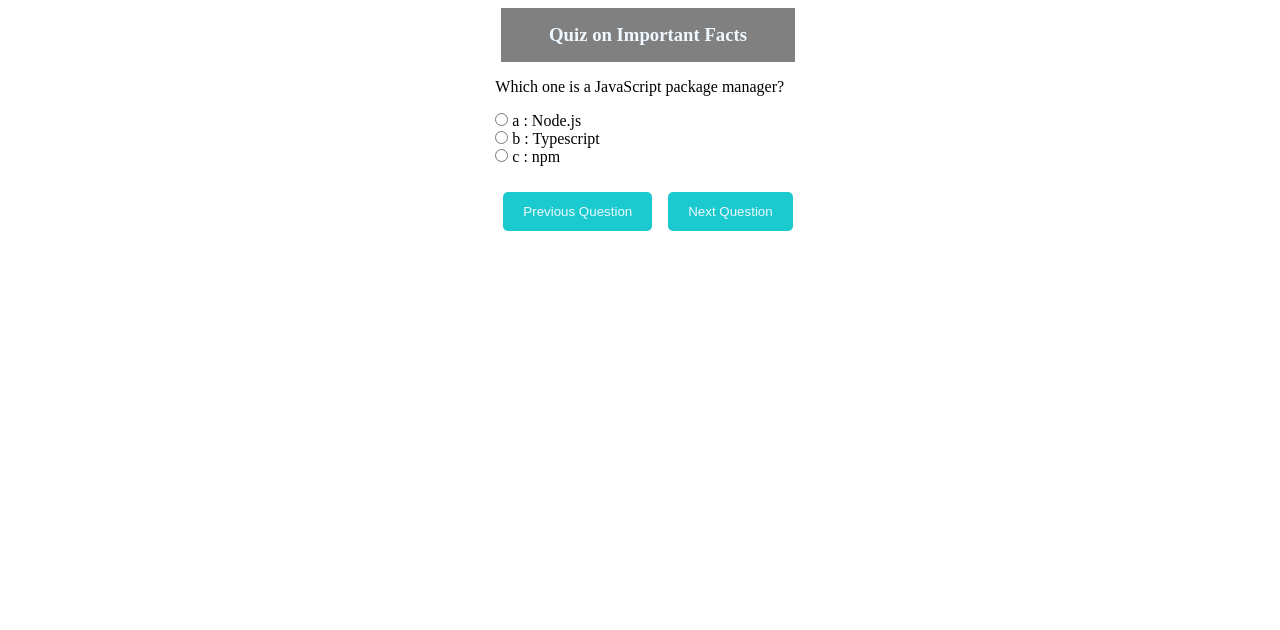
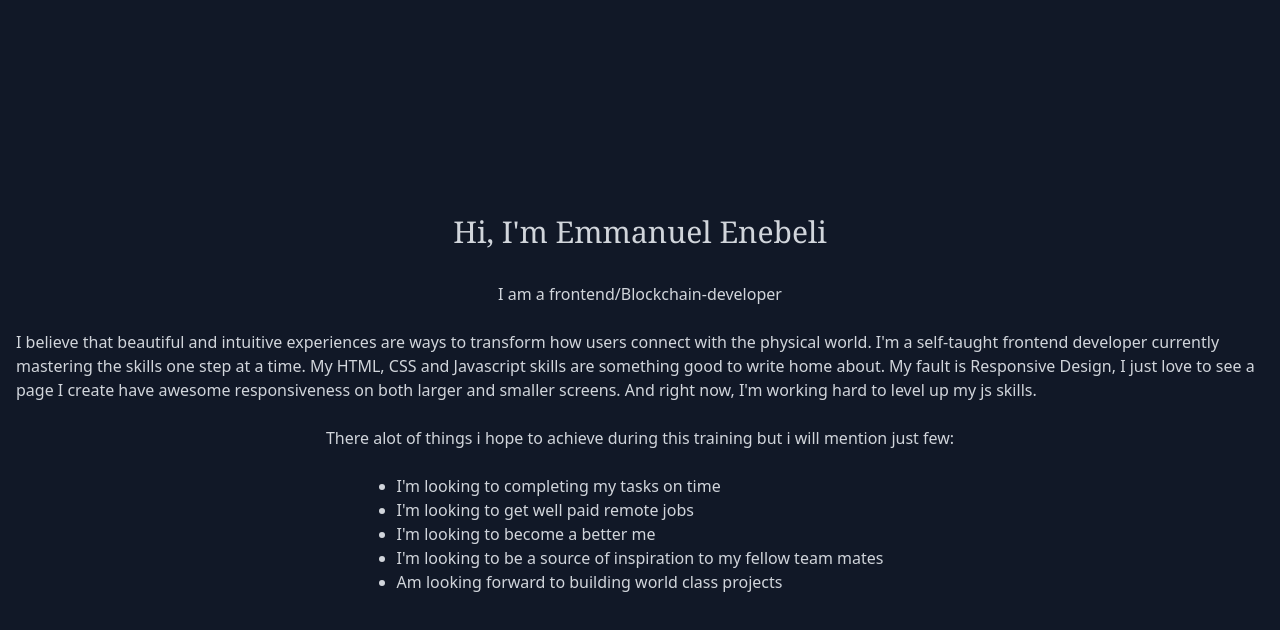
Before and after one commit to EnebeliEmmanuel/I4GzuriTraing-Task, a plain HTML site: page index.html in a window 1280 px wide. Drawn offline with nearby package versions, Linux system fonts and the light colour scheme.

Commit message:
Revert "mvp"

```diff
--- a/index.html
+++ b/index.html
@@ -3,73 +3,29 @@
 
 <head>
     <meta charset="UTF-8">
-    <meta http-equiv="X-UA-Compatible" content="IE=edge">
     <meta name="viewport" content="width=device-width, initial-scale=1.0">
-    <title>Quiz on Important Facts</title>
+    <script src="https://cdn.tailwindcss.com"></script>
 </head>
-<style>
-    body {
-        display: flex;
-        flex-direction: column;
-        width: 100%;
-    }
 
-    h3 {
-        margin: auto;
-        color: aliceblue;
-        padding: 1rem 3rem;
-        background-color: gray;
-    }
+<body class="bg-gray-900">
+    <section class="flex flex-col justify-center h-screen items-center">
+        <h1 class="text-3xl py-5 font-serif text-gray-300">
+        Hi, I'm Emmanuel Enebeli
 
-    form {
-        margin: auto;
-        /* justify-content: center; */
-    }
-
-    form>input {
-        margin: auto;
-        justify-content: center;
-    }
-
-    input[type=submit] {
-        width: 100%;
-        padding: 0.75rem 1.25rem;
-        margin: 0.5rem;
-        box-sizing: border-box;
-        background-color: #1BCACF;
-        color: aliceblue;
-        border: none;
-        border-radius: 5px;
-    }
-
-    .question_buttons{
-        display: flex;
-        justify-content: space-between;
-    }
-
-</style>
-
-<body>
-    <!-- <section> -->
-    <h3>Quiz on Important Facts</h3>
-
-    <form action="/">
-        <p>Which one is a JavaScript package manager?</p>
-
-          <input type="radio" id="node" name="package_manager" value="node">
-          <label for="node">a : Node.js</label><br>
-          <input type="radio" id="typescript" name="package_manager" value="typescript">
-          <label for="typescript">b : Typescript</label><br>
-          <input type="radio" id="npm" name="package_manager" value="npm">
-          <label for="npm">c : npm</label>
-
-        <br><br>
-        <div class="question_buttons">
-            <input type="submit" value="Previous Question">
-            <input type="submit" value="Next Question">
-        </div>
-    </form>
-    <!-- </section> -->
+        </h1>
+        <p class="py-3 text-gray-300">I am a frontend/Blockchain-developer
+</p>
+      <p class="py-3 px-4 text-gray-300">I believe that beautiful and intuitive experiences are ways to transform how users connect with the physical world.
+I'm a self-taught frontend developer currently mastering the skills one step at a time. My HTML, CSS and Javascript skills are something good to write home about. My fault is Responsive Design, I just love to see a page I create have awesome responsiveness on both larger and smaller screens. And right now, I'm working hard to level up my js skills.</p>
+        <h3 class="py-3 text-gray-300">There alot of things i hope to achieve during this training but i will mention just few:</h3>
+        <ul class="py-3 list-disc text-gray-300">
+            <li>I'm looking to completing my tasks on time</li>
+            <li>I'm looking to get well paid remote jobs</li>
+            <li>I'm looking to become a better me</li>
+          <li>I'm looking to be a source of inspiration to my fellow team mates</li>
+          <li>Am looking forward to building world class projects</li>
+        </ul>
+    </section>
 </body>
 
 </html>
```
Also changed, not shown: 1 other file.
